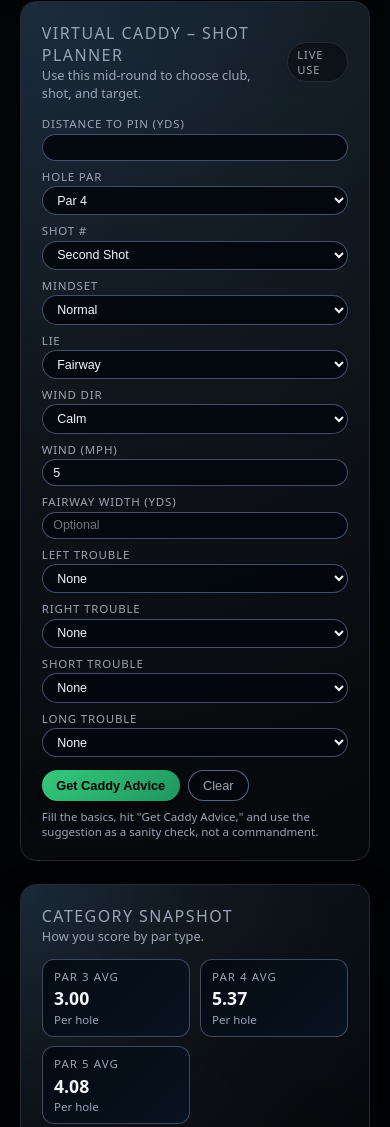
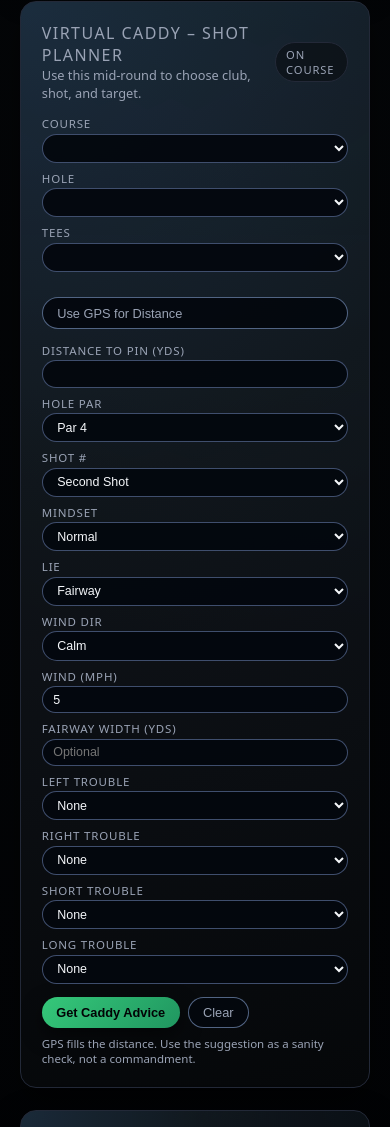
Before and after one commit to nicholasbrownworship/virtual-caddy-test, a plain HTML site: page index.html in a window 390 px wide. Shown: the part 2560-3687 px from the top of the page. Drawn offline with Linux system fonts and the light colour scheme.

Commit message:
Update index.html

```diff
--- a/index.html
+++ b/index.html
@@ -2,7 +2,7 @@
 <html lang="en">
 <head>
   <meta charset="UTF-8" />
-  <title>Player Performance Dashboard + Virtual Caddy</title>
+  <title>Player Dashboard & Virtual Caddy</title>
   <meta name="viewport" content="width=device-width, initial-scale=1" />
   <style>
     :root {
@@ -348,7 +348,8 @@
     /* Forms (Add Round + Caddy) */
 
     .round-form-grid,
-    .caddy-form-grid {
+    .caddy-form-grid,
+    .caddy-course-grid {
       display: grid;
       grid-template-columns: repeat(4, minmax(0, 1fr));
       gap: 0.5rem 0.6rem;
@@ -357,14 +358,16 @@
 
     @media (max-width: 900px) {
       .round-form-grid,
-      .caddy-form-grid {
+      .caddy-form-grid,
+      .caddy-course-grid {
         grid-template-columns: repeat(2, minmax(0, 1fr));
       }
     }
 
     @media (max-width: 550px) {
       .round-form-grid,
-      .caddy-form-grid {
+      .caddy-form-grid,
+      .caddy-course-grid {
         grid-template-columns: repeat(1, minmax(0, 1fr));
       }
     }
@@ -466,6 +469,16 @@
     .caddy-output .highlight {
       color: var(--text);
       font-weight: 600;
+    }
+
+    .hole-info {
+      margin-top: 0.4rem;
+      font-size: 0.78rem;
+      color: var(--muted);
+    }
+
+    .hole-info strong {
+      color: var(--text);
     }
   </style>
 </head>
@@ -721,10 +734,35 @@
                 <div class="card-title">Virtual Caddy – Shot Planner</div>
                 <div class="card-subtitle">Use this mid-round to choose club, shot, and target.</div>
               </div>
-              <span class="badge">Live Use</span>
+              <span class="badge">On Course</span>
             </div>
 
-            <form id="caddyForm">
+            <!-- Course / Hole selection -->
+            <div class="caddy-course-grid" style="margin-bottom:0.6rem;">
+              <div class="field-group">
+                <label for="courseSelect">Course</label>
+                <select id="courseSelect"></select>
+              </div>
+              <div class="field-group">
+                <label for="holeSelect">Hole</label>
+                <select id="holeSelect"></select>
+              </div>
+              <div class="field-group">
+                <label for="teeSelect">Tees</label>
+                <select id="teeSelect"></select>
+              </div>
+              <div class="field-group">
+                <label>&nbsp;</label>
+                <button type="button" id="gpsButton" class="btn-secondary">Use GPS for Distance</button>
+              </div>
+            </div>
+
+            <div class="hole-info" id="holeInfo">
+              <!-- Filled by JS -->
+            </div>
+            <div class="small-hint" id="gpsStatus" style="margin-top:0.25rem;"></div>
+
+            <form id="caddyForm" style="margin-top:0.9rem;">
               <div class="caddy-form-grid">
                 <div class="field-group">
                   <label for="caddyDistance">Distance to Pin (yds)</label>
@@ -829,7 +867,7 @@
                 <button type="button" id="clearCaddyBtn" class="btn-secondary">Clear</button>
               </div>
               <div class="small-hint">
-                Fill the basics, hit "Get Caddy Advice," and use the suggestion as a sanity check, not a commandment.
+                GPS fills the distance. Use the suggestion as a sanity check, not a commandment.
               </div>
             </form>
 
```
